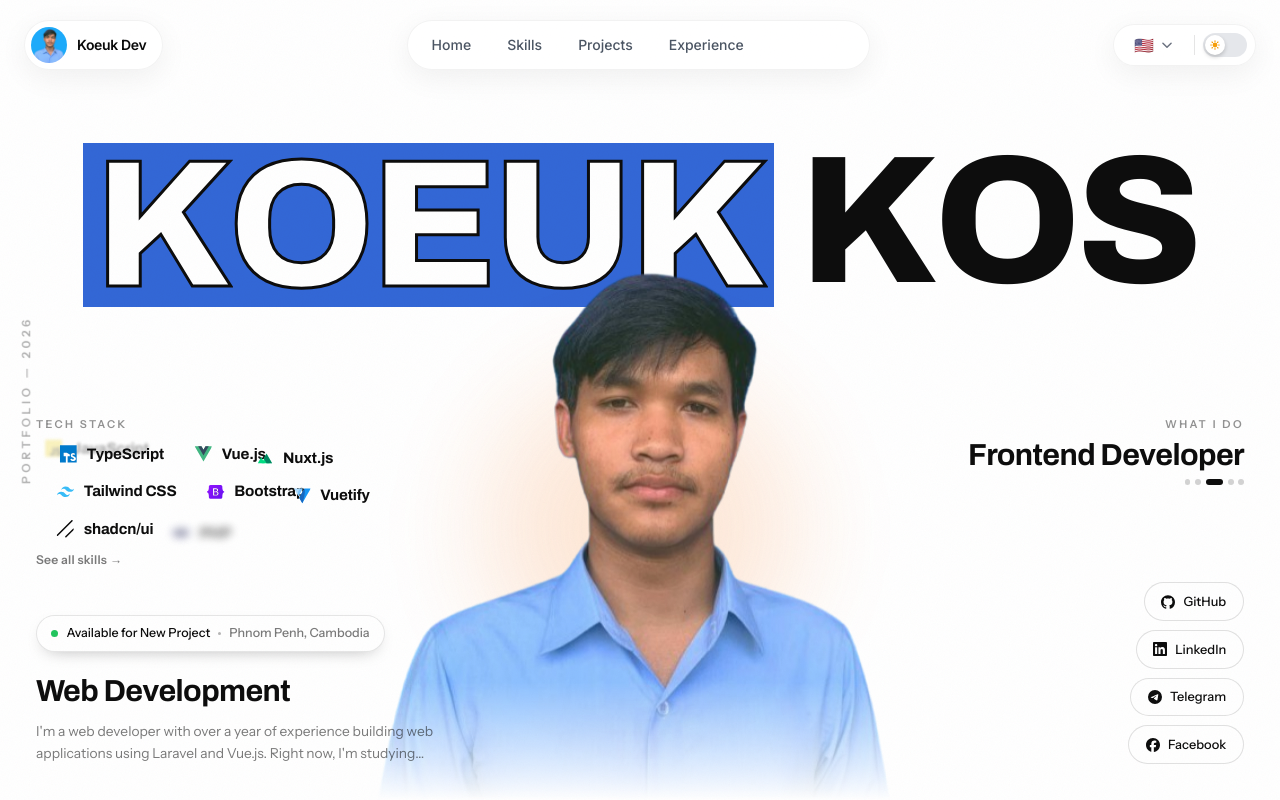
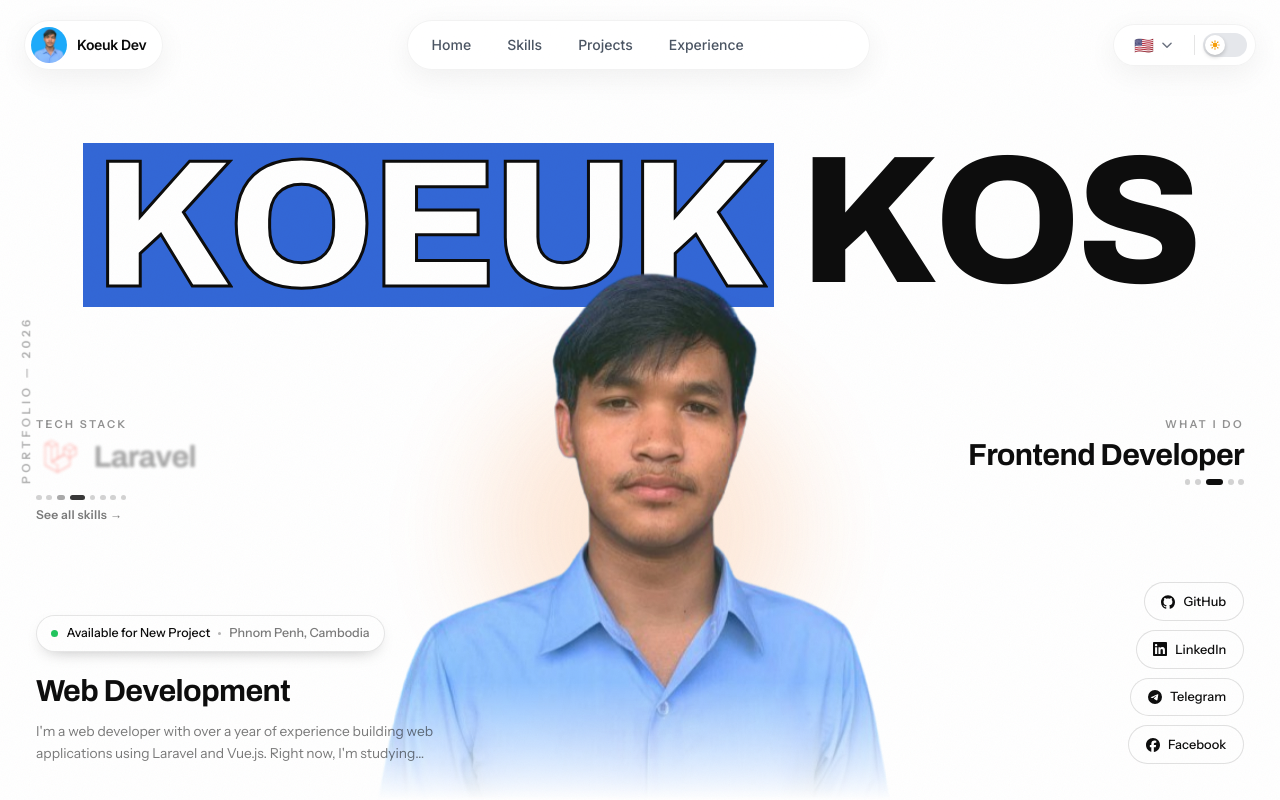
Before and after one commit to koeuk/Portfolio, a Nuxt app: page / in a window 1280 px wide. Shown: the top 800 px of the page. Built offline with nearby package versions, Linux system fonts and the light colour scheme.

Commit message:
refactor: update HeroFuturistic to display main skills sequentially with a transition animation and track indicator

```diff
--- a/components/ui/HeroFuturistic.vue
+++ b/components/ui/HeroFuturistic.vue
@@ -55,14 +55,22 @@
       </div>
 
       <!-- Left of portrait: rolling window of the tech stack, one chip swaps at a time -->
-      <div class="hero-skills" :style="{ animationDelay: '0.4s' }">
+      <div class="hero-skills" :style="{ animationDelay: '0.4s' }" aria-live="polite">
         <span class="skills-eyebrow">{{ t('hero.skillsEyebrow') }}</span>
-        <TransitionGroup name="chip" tag="ul" class="skills-row" aria-label="Tech stack">
-          <li v-for="skill in visibleSkills" :key="skill.name" class="skill-chip">
-            <span class="skill-chip-icon" v-html="getIcon(skill.name)"></span>
-            <span class="skill-chip-name">{{ skill.name }}</span>
-          </li>
-        </TransitionGroup>
+        <Transition name="role-swap" mode="out-in">
+          <div :key="skillIndex" class="skill-item">
+            <span class="skill-item-icon" v-html="getIcon(currentSkill.name)"></span>
+            <span class="skill-item-name">{{ currentSkill.name }}</span>
+          </div>
+        </Transition>
+        <span class="roles-track" aria-hidden="true">
+          <span
+            v-for="(_, i) in mainSkills"
+            :key="i"
+            class="roles-tick"
+            :class="{ 'is-active': i === skillIndex }"
+          ></span>
+        </span>
         <a href="/#skills" class="skills-more">
           {{ t('hero.skillsMore') }}
           <span aria-hidden="true">→</span>
@@ -111,12 +119,15 @@ const { personalInfo, skills } = useData()
 const { t } = useI18n()
 const { getIcon } = useSkillIcons()
 
-// Rolling window over every skill: 8 visible, the oldest swaps out for the next one each tick
-const VISIBLE_SKILLS = 8
+// The 8 main skills, shown one at a time; the full wall lives in #skills
+const mainSkillNames = ['Vue.js', 'Nuxt.js', 'Laravel', 'PHP', 'TypeScript', 'Tailwind CSS', 'MySQL', 'Git']
+const mainSkills = computed(() =>
+  mainSkillNames
+    .map((name) => skills.find((skill) => skill.name === name))
+    .filter((skill): skill is NonNullable<typeof skill> => Boolean(skill)),
+)
 const skillIndex = ref(0)
-const visibleSkills = computed(() =>
-  Array.from({ length: Math.min(VISIBLE_SKILLS, skills.length) }, (_, i) => skills[(skillIndex.value + i) % skills.length]),
-)
+const currentSkill = computed(() => mainSkills.value[skillIndex.value] ?? mainSkills.value[0])
 let skillTimer: ReturnType<typeof setInterval> | undefined
 
 // Roles shown one at a time beside the portrait
@@ -137,7 +148,7 @@ onMounted(() => {
   }, 2600)
   // Slightly different cadence so the two sides don't flip in lockstep
   skillTimer = setInterval(() => {
-    skillIndex.value = (skillIndex.value + 1) % skills.length
+    skillIndex.value = (skillIndex.value + 1) % mainSkills.value.length
   }, 2200)
 })
 onUnmounted(() => {
@@ -532,64 +543,35 @@ html.dark .roles-tick.is-active { background: #fafafa; }
   color: rgba(13, 13, 13, 0.45);
 }
 
-.skills-row {
-  position: relative;
-  display: flex;
-  flex-wrap: wrap;
-  justify-content: center;
-  gap: 0.35rem 1rem;
-  max-width: 24rem;
-  list-style: none;
-  margin: 0;
-  padding: 0;
-}
-
-.skill-chip {
+.skill-item {
   display: inline-flex;
   align-items: center;
-  gap: 0.4rem;
-  height: 2rem;
-  padding: 0 0.35rem;
-  font-family: 'Archivo', sans-serif;
-  font-size: 0.95rem;
-  font-weight: 700;
-  letter-spacing: -0.01em;
-  color: #0d0d0d;
+  gap: 0.55rem;
   white-space: nowrap;
 }
 
-.skill-chip-icon {
+.skill-item-icon {
   display: inline-flex;
-  width: 1.5rem;
-  height: 1.5rem;
   align-items: center;
   justify-content: center;
+  width: 1.6em;
+  height: 1.6em;
+  font-size: clamp(1.35rem, 2.4vw, 1.9rem);
   flex-shrink: 0;
 }
 
-.skill-chip-icon :deep(svg) {
-  width: 1.1rem;
-  height: 1.1rem;
+.skill-item-icon :deep(svg) {
+  width: 1.1em;
+  height: 1.1em;
 }
 
-/* Chip swap: leaving chip fades out in place, the new one rises in, the rest slide over */
-.chip-enter-active,
-.chip-leave-active,
-.chip-move {
-  transition: opacity 0.35s cubic-bezier(0.22, 1, 0.36, 1),
-    transform 0.4s cubic-bezier(0.22, 1, 0.36, 1),
-    filter 0.35s ease;
-}
-.chip-leave-active { position: absolute; }
-.chip-enter-from {
-  opacity: 0;
-  transform: translateY(0.6rem);
-  filter: blur(6px);
-}
-.chip-leave-to {
-  opacity: 0;
-  transform: translateY(-0.6rem);
-  filter: blur(6px);
+.skill-item-name {
+  font-family: 'Archivo', sans-serif;
+  font-weight: 700;
+  font-size: clamp(1.35rem, 2.4vw, 1.9rem);
+  letter-spacing: -0.02em;
+  line-height: 1.1;
+  color: #0d0d0d;
 }
 
 .skills-more {
@@ -605,7 +587,7 @@ html.dark .roles-tick.is-active { background: #fafafa; }
 .skills-more:hover { color: #0d0d0d; }
 
 html.dark .skills-eyebrow { color: rgba(244, 244, 245, 0.5); }
-html.dark .skill-chip { color: #fafafa; }
+html.dark .skill-item-name { color: #fafafa; }
 html.dark .skills-more { color: rgba(244, 244, 245, 0.55); }
 html.dark .skills-more:hover { color: #fafafa; }
 
@@ -752,8 +734,6 @@ html.dark .scroll-cue-track { background: rgba(255, 255, 255, 0.16); }
     align-items: flex-start;
   }
 
-  .skills-row { justify-content: flex-start; }
-
 }
 
 /* ── Entrance ── */
@@ -813,13 +793,8 @@ html.dark .scroll-cue-track { background: rgba(255, 255, 255, 0.16); }
   }
   .social-pill:hover { transform: none; }
   .role-swap-enter-active,
-  .role-swap-leave-active,
-  .chip-enter-active,
-  .chip-leave-active { transition: opacity 0.2s ease; }
-  .chip-move { transition: none; }
+  .role-swap-leave-active { transition: opacity 0.2s ease; }
   .role-swap-enter-from,
-  .role-swap-leave-to,
-  .chip-enter-from,
-  .chip-leave-to { transform: none; filter: none; }
+  .role-swap-leave-to { transform: none; filter: none; }
 }
 </style>
```
